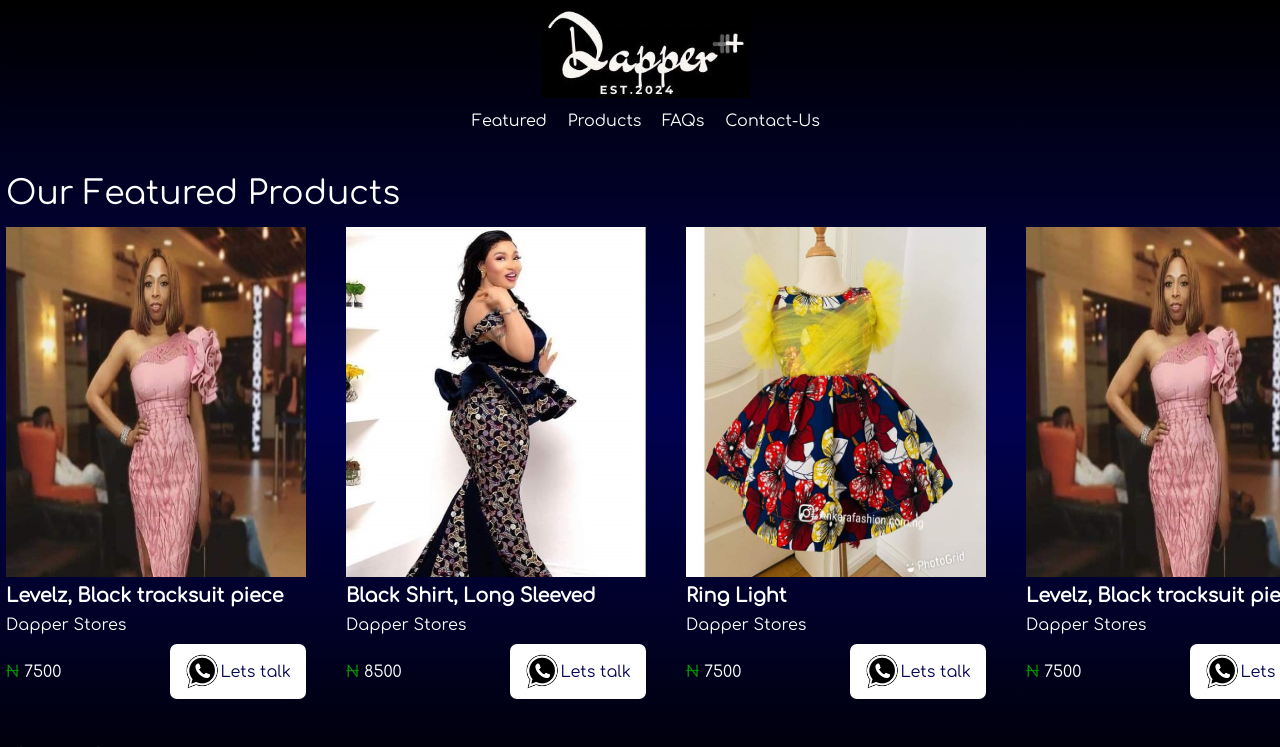
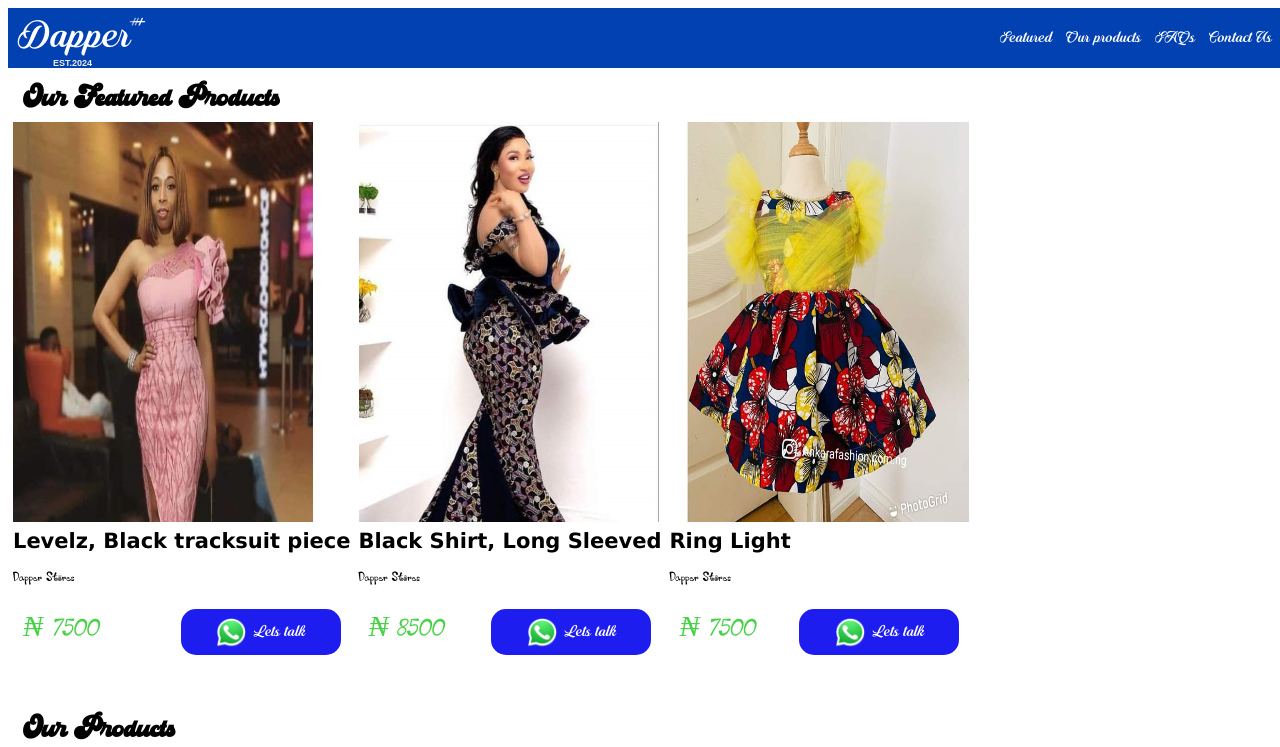
Before and after one commit to Riyanmakweng/dapper, a plain HTML site: page index.html in a window 1280 px wide. Shown: the top 747 px of the page. Drawn offline with Linux system fonts and the light colour scheme.

Commit message:
Add files via upload

```diff
--- a/index.html
+++ b/index.html
@@ -1,131 +1,172 @@
 <!DOCTYPE html>
 <html lang="en">
   <head>
-    <meta charset="UTF-8"/>
-    <meta name="viewport" content="width=device-width, initial-scale=0.6">
-    <title>Dapper Store</title>
-    <link rel="stylesheet" href="styles.css"/>
+    <meta charset="UTF-8" />
+    <meta name="viewport" content="width=device-width, initial-scale=1.0" />
+    <title>Trey's Cars</title>
+    <link rel="stylesheet" href="styles.css" />
   </head>
+  <body>
+    <header class="header">
+      <!-- <div class="logo">
+        <img src="/imgs/dapper-logo.jpg" alt="" class="logo" />
+      </div> -->
 
-  <body>
-    <div class="header">
-      <div>
-        <img src="img/dapper-logo.jpg" alt="" class="logo" />
+      <div class="logo-clone">
+        <div class="logo-field">
+          <div class="dapper">Dapper</div>
+          <div class="plus1">&#x2b</div>
+          <div class="plus2">&#x2b</div>
+          <div class="plus3">&#x2b</div>
+          <div class="aside"> EST.2024</div>
+        </div>
       </div>
 
       <div class="nav">
+        <nav>
           <a href="#featured">Featured</a>
-        <a href="#normal">Products</a>
-        <a href="#faq">FAQs</a>
-        <a href="#contact">Contact-Us</a>
+          <a href="#our-products">Our products</a>
+          <a href="#faqs">FAQs</a>
+          <a href="#Contact-us">Contact Us</a>
+        </nav>
       </div>
-    </div>
-    <main>
-      <section id="Featured">
-        <div class="intro">
-          Our Featured Products
-        </div>
-        <div class="container1">
+    </header>
+
+    <section id="featured">
+      <h2 class="intro">Our Featured Products</h2>
+
+      <div class="container">
         <div class="card">
-            <img src="#" alt="" width="300px" height="350px" loading="lazy">
+          <img src="imgs/car3.jpg" alt="" width="300px" height="400px" loading="lazy">
           <p class="product-info">Black hand-made skirt and blouse</p>
           <p class="seller">Dapper Stores</p>
           <div class="price-talk">
-              <p class="price"><span class="naira">&#8358 </span>5000</p>
+            <p class="price">&#8358 5000</p>
           <a href="https://wa.link/rpjarh" class="buy" target="_blank">
-              <img src="img/pngwing.com (4).png" alt="" class="whatsapp-logo">
+            <img src="imgs/facebook-logo-facebook-logo-transparent-facebook-icon-transparent-free-free-png (1).png" alt="" class="whatsapp-logo">
             Lets talk</a>
           </div>
         </div>
-
         <div class="card">
-            <img src="#" alt="" width="300px" height="350px" loading="lazy">
+          <img src="imgs/car3.jpg" alt="" width="300px" height="400px">
           <p class="product-info">Black hand-made skirt and blouse</p>
           <p class="seller">Dapper Stores</p>
           <div class="price-talk">
-              <p class="price"><span class="naira">&#8358 </span>5000</p>
+            <p class="price">&#8358 5000</p>
           <a href="https://wa.link/rpjarh" class="buy" target="_blank">
-              <img src="img/pngwing.com (4).png" alt="" class="whatsapp-logo">
+            <img src="imgs/facebook-logo-facebook-logo-transparent-facebook-icon-transparent-free-free-png (1).png" alt="" class="whatsapp-logo">
             Lets talk</a>
           </div>
         </div>
-        </div>
-        </section>
-      <section id="normal">
-        <div class="intro">
-          Our Other Products
-        </div>
-        <div class="container2">
         <div class="card">
-            <img src="#" alt="" width="300px" height="350px" loading="lazy">
+          <img src="imgs/car3.jpg" alt="" width="300px" height="400px">
           <p class="product-info">Black hand-made skirt and blouse</p>
           <p class="seller">Dapper Stores</p>
           <div class="price-talk">
-              <p class="price"><span class="naira">&#8358 </span>5000</p>
+            <p class="price">&#8358 5000</p>
           <a href="https://wa.link/rpjarh" class="buy" target="_blank">
-              <img src="img/pngwing.com (4).png" alt="" class="whatsapp-logo">
+            <img src="imgs/facebook-logo-facebook-logo-transparent-facebook-icon-transparent-free-free-png (1).png" alt="" class="whatsapp-logo">
             Lets talk</a>
           </div>
         </div>
+    </section>
+
+    <section id="our-products">
+      <h2 class="intro">Our Products</h2>
+
+      <div class="container our-products">
+        <div class="card">
+          <img src="imgs/car3.jpg" alt="" width="300px" height="400px">
+          <p class="product-info">Black hand-made skirt and blouse</p>
+          <p class="seller">Dapper Stores</p>
+          <div class="price-talk">
+            <p class="price">&#8358 5000</p>
+          <a href="https://wa.link/rpjarh" class="buy" target="_blank">
+            <img src="imgs/facebook-logo-facebook-logo-transparent-facebook-icon-transparent-free-free-png (1).png" alt="" class="whatsapp-logo">
+            Lets talk</a>
+          </div>
+        </div>
+        <div class="card">
+          <img src="imgs/car3.jpg" alt="" width="300px" height="400px">
+          <p class="product-info">Black hand-made skirt and blouse</p>
+          <p class="seller">Dapper Stores</p>
+          <div class="price-talk">
+            <p class="price">&#8358 5000</p>
+          <a href="https://wa.link/rpjarh" class="buy" target="_blank">
+            <img src="imgs/facebook-logo-facebook-logo-transparent-facebook-icon-transparent-free-free-png (1).png" alt="" class="whatsapp-logo">
+            Lets talk</a>
+          </div>
+        </div>
+        <div class="card">
+          <img src="imgs/car3.jpg" alt="" width="300px" height="400px">
+          <p class="product-info">Black hand-made skirt and blouse</p>
+          <p class="seller">Dapper Stores</p>
+          <div class="price-talk">
+            <p class="price">&#8358 5000</p>
+          <a href="https://wa.link/rpjarh" class="buy" target="_blank">
+            <img src="imgs/facebook-logo-facebook-logo-transparent-facebook-icon-transparent-free-free-png (1).png" alt="" class="whatsapp-logo">
+            Lets talk</a>
+          </div>
         </div>
     </section>
-      <section id="faq">
+
+    <section id="faqs">
 
       <div class="faqs">
-          <div class="intro">
-            FAQs
-          </div>
-
+        <h3 class="faqs-intro">FAQs</h3>
         <div class="question-box1">
           <p class="question question1">How to place an order?</p>
           <div class="arrow-box">
-              <img src="img/arrow_right.png" alt="" class="arrow1">
+            <img src="imgs/arrow_right.png" alt="" class="arrow1">
           </div>
         </div>
         <p class="answer answer1">You click the lets talk button and talk to Dapper on whatsapp while sending a picture of the product you want to order.</p>
-
         <div class="question-box2">
           <p class="question question2">How to pay for the product?</p>
           <div class="arrow-box">
-              <img src="img/arrow_right.png" alt="" class="arrow2">
+            <img src="imgs/arrow_right.png" alt="" class="arrow2">
           </div>
         </div>
         <p class="answer answer2">After clicking the lets talk button and talking to Dapper, we will direct you on the payment and delivery.</p>
-
         <div class="question-box3">
           <p class="question question3">How long does delivery take?</p>
           <div class="arrow-box">
-              <img src="img/arrow_right.png" alt="" class="arrow3">
+            <img src="imgs/arrow_right.png" alt="" class="arrow3">
           </div>
         </div>
         <p class="answer answer3">After clicking the lets talk button and talking to Dapper, we will tell you about the delivery time which is usually with 7 days.</p>
 
+
+
       </div>
 
     </section>
-      <section id="contact">
-        <div class="intro">
-          You can contact us on any of these platforms:
-        </div>
+
+
+
+    </main>
+
+    <footer id="Contact-us">
+      <p class="intro">Contact us on any of these platforms</p>
       <div class="contacts">
         <div>
-            <a href="https://www.instagram.com/_dapper.inc?igsh=cHM0ZXk4YXhiYzMw&utm_source=qr" target="_blank"><img src="img/pngwing.com (1).png" alt=""></a>
+          <a href="https://www.instagram.com/_dapper.inc?igsh=cHM0ZXk4YXhiYzMw&utm_source=qr" target="_blank"><img src="imgs/pngwing.com (1).png" alt=""></a>
         </div>
         <div>
-            <a href="https://wa.link/rpjarh" target="_blank"><img src="img/pngwing.com.png" alt=""></a>
+          <a href="https://wa.link/rpjarh" target="_blank"><img src="imgs/pngwing.com.png" alt=""></a>
         </div>
         <div>
-            <a href="https://www.facebook.com/profile.php?id=61563830686699&mibextid=LQQJ4d" target="_blank"><img src="img/facebook-logo.png" alt=""></a>
+          <a href="https://www.facebook.com/profile.php?id=61563830686699&mibextid=LQQJ4d" target="_blank"><img src="imgs/facebook-logo-facebook-logo-transparent-facebook-icon-transparent-free-free-png (1).png" alt=""></a>
         </div>
       </div>
-      </section>
-    </main>
 
       <br>
       <hr>
-    <footer>
-      &lt;&lt;&lt; &copy;Powered by J Tech &gt;&gt;&gt; &nbsp;&nbsp;<a href="#">Back to Top</a>
+      <div class="copyright">
+          <div>&gt;&gt;&gt; &copy; Powered by J-Tech &lt;&lt;&lt;</div>
+      </div>
     </footer>
+
 
     <script src="script.js"></script>
   </body>
--- a/script.js
+++ b/script.js
@@ -1,25 +1,7 @@
 "use strict";
 
 const product1 = {
-  img: "img/car2.jpg",
-  product_info: "Levelz, Black tracksuit piece",
-  price: 7500,
-  category: "clothes",
-  productNo: 1,
-  product_seller: "Dapper Stores",
-  type: "featured",
-};
-const product7 = {
-  img: "img/car2.jpg",
-  product_info: "Levelz, Black tracksuit piece",
-  price: 7500,
-  category: "clothes",
-  productNo: 1,
-  product_seller: "Dapper Stores",
-  type: "featured",
-};
-const product8 = {
-  img: "img/car2.jpg",
+  img: "imgs/car2.jpg",
   product_info: "Levelz, Black tracksuit piece",
   price: 7500,
   category: "clothes",
@@ -29,7 +11,7 @@ const product8 = {
 };
 
 const product2 = {
-  img: "img/car3.jpg",
+  img: "imgs/car3.jpg",
   product_info: "Black Shirt, Long Sleeved",
   price: 8500,
   category: "clothes",
@@ -39,7 +21,7 @@ const product2 = {
 };
 
 const product3 = {
-  img: "img/car4.jpg",
+  img: "imgs/car4.jpg",
   product_info: "Ring Light",
   price: 7500,
   category: "clothes",
@@ -49,7 +31,7 @@ const product3 = {
 };
 
 const product4 = {
-  img: "img/car4.jpg",
+  img: "imgs/car4.jpg",
   product_info: "Ring Light",
   price: 7500,
   category: "clothes",
@@ -59,7 +41,7 @@ const product4 = {
 };
 
 const product5 = {
-  img: "img/car4.jpg",
+  img: "imgs/car4.jpg",
   product_info: "Ring Light",
   price: 7500,
   category: "clothes",
@@ -69,7 +51,7 @@ const product5 = {
 };
 
 const product6 = {
-  img: "img/car4.jpg",
+  img: "imgs/car4.jpg",
   product_info: "Ring Light",
   price: 7500,
   category: "clothes",
@@ -78,23 +60,14 @@ const product6 = {
   type: "normal",
 };
 
-const products = [
-  product1,
-  product2,
-  product3,
-  product4,
-  product5,
-  product6,
-  product7,
-  product8,
-];
+const products = [product1, product2, product3, product4, product5, product6];
 
 const featuredProduct = products.filter((pro) => pro.type === "featured");
 const ourProduct = products.filter((pro) => pro.type === "normal");
 
 // Select Elements
-const featuredProducts = document.querySelector(".container1");
-const ourProducts = document.querySelector(".container2");
+const featuredProducts = document.querySelector(".container");
+const ourProducts = document.querySelector(".our-products");
 
 const question = document.querySelectorAll(".question");
 const question1 = document.querySelector(".question-box1");
@@ -114,14 +87,15 @@ const displayFeaturedProduct = function () {
     featuredProducts.insertAdjacentHTML(
       "beforeend",
       `<div class="card">
-            <img src="${product.img}" alt="" width="300px" height="350px" loading="lazy">
+          <img src="${product.img}" alt="" width="300px" height="400px" loading="lazy" >
           <p class="product-info">${product.product_info}</p>
           <p class="seller">${product.product_seller}</p>
           <div class="price-talk">
-              <p class="price"><span class="naira">&#8358 </span>${product.price}</p>
+            <p class="price">&#8358 ${product.price}</p>
           <a href="https://wa.link/rpjarh" class="buy" target="_blank">
-              <img src="img/pngwing.com (4).png" alt="" class="whatsapp-logo">
-              Lets talk</a>
+            <img src="imgs/pngwing.com.png" alt="" class="whatsapp-logo">
+            Lets talk
+            </a>
           </div>
         </div>`
     );
@@ -134,14 +108,15 @@ const displayOurProduct = function () {
     ourProducts.insertAdjacentHTML(
       "beforeend",
       `<div class="card">
-            <img src="${product.img}" alt="" width="300px" height="350px" loading="lazy">
+          <img src="${product.img}" alt="" class='image' width="300px" height="400px" loading="lazy">
           <p class="product-info">${product.product_info}</p>
           <p class="seller">${product.product_seller}</p>
           <div class="price-talk">
-              <p class="price"><span class="naira">&#8358 </span>${product.price}</p>
+            <p class="price">&#8358 ${product.price}</p>
           <a href="https://wa.link/rpjarh" class="buy" target="_blank">
-              <img src="img/pngwing.com (4).png" alt="" class="whatsapp-logo">
-              Lets talk</a>
+            <img src="imgs/pngwing.com.png" alt="" class="whatsapp-logo">
+            Lets talk
+            </a>
           </div>
         </div>`
     );
--- a/styles.css
+++ b/styles.css
@@ -1,125 +1,186 @@
 @font-face {
-  font-family: simply-mono;
-  src: url(fonts/SimplyMono-Book.ttf);
+  font-family: myFont;
+  src: url(fonts/main.sty.ttf);
 }
 
 @font-face {
-  font-family: comfortaa;
-  src: url(fonts/Comfortaa-Regular.ttf);
+  font-family: ranchino;
+  src: url(fonts/ranchino.otf);
 }
 
-body,
+@font-face {
+  font-family: curly;
+  src: url(fonts/Curly.ttf);
+}
+
 html {
-  margin: 0;
-  padding: 3px;
-  width: 100%;
-  height: 100%;
-  background: linear-gradient(to bottom, black, rgb(1, 1, 83), black);
-  color: white;
-  font-family: comfortaa;
+  margin: none;
+}
+* {
+  font-family: curly;
+  color: black;
+  margin: none;
+}
+
+body {
+  margin: none;
 }
 
 .header {
   display: flex;
-  justify-content: center;
   align-items: center;
-  flex-direction: column;
+  justify-content: space-between;
+  background-color: rgb(1, 65, 177);
+  padding: 5px 10px;
+  width: 100%;
+}
+
+.logo-field {
+  position: relative;
+  height: 50px;
+}
+
+.dapper {
+  color: white;
+  font-size: 2.5rem;
+  font-family: ranchino;
+  position: absolute;
+}
+
+.plus1 {
+  font-family: ranchino;
+  position: absolute;
+  color: rgba(255, 255, 255, 0.627);
+  top: -10px;
+  left: 110px;
+  font-size: 2rem;
+}
+
+.plus2 {
+  font-family: ranchino;
+  position: absolute;
+  color: rgba(255, 255, 255, 0.627);
+  top: -10px;
+  left: 113px;
+  font-size: 2rem;
+}
+.plus3 {
+  font-family: ranchino;
+  position: absolute;
+  color: white;
+  top: -10px;
+  left: 117px;
+  font-size: 2rem;
+}
+
+.aside {
+  font-family: sans-serif;
+  position: absolute;
+  color: rgb(239, 236, 236);
+  font-weight: 700;
+  font-size: 9px;
+  bottom: -5px;
+  left: 35px;
+}
+
+.nav {
+  display: inline-block;
 }
 
 .logo {
-  width: 13em;
   display: inline-block;
+  height: 54px;
 }
 
-.nav {
-  margin: 10px 0 20px 0;
+a {
+  margin-right: 10px;
+  color: white;
+  font-size: 1rem;
+  text-decoration: none;
+  font-weight: 400;
+  font-family: ranchino;
 }
 
-.nav a {
-  color: white;
-  text-decoration: none;
-  margin: 0 8px;
+#featured,
+#our-products {
+  margin: 5px 0 30px 0;
+  padding: 5px;
 }
 
-.intro {
-  font-size: 33px;
-  margin: 25px 0 15px 0;
-  display: block;
-}
-
-.container1,
-.container2 {
-  display: flex;
-  flex-direction: row;
-  overflow: scroll;
-}
-
-.container1,
-.container2 {
+.container {
   display: flex;
   flex-direction: row;
   margin: 10px 0 auto 0;
   overflow-x: scroll;
-  overflow-y: visible;
 }
 
-.container1::-webkit-scrollbar,
-.container2::-webkit-scrollbar {
+.container::-webkit-scrollbar {
   height: 5px;
 }
 
-.container1::-webkit-scrollbar-thumb,
-.container2::-webkit-scrollbar-thumb {
+.container::-webkit-scrollbar-thumb {
   background: rgba(70, 70, 70, 0.444);
 }
 
+.intro,
+.faqs-intro {
+  font-family: myFont;
+  font-size: 1.5rem;
+  font-weight: 400px;
+  margin: 10px;
+}
+
 .card {
-  display: flex;
-  flex-direction: column;
-  margin-bottom: 20px;
+  margin: 0 8px 10px 0;
 }
 
 .product-info {
-  font-weight: 700;
-  font-size: larger;
-  width: 340px;
-  margin: 8px 0 10px 0;
-}
-
-.seller {
   margin: 0 0 10px 0;
-}
-
-.price {
-  font-weight: 500;
-  display: inline-block;
+  font-weight: 600;
+  font-size: 21px;
+  font-family: Verdana;
+  text-wrap: wrap;
 }
 
 .price-talk {
   display: flex;
   justify-content: space-between;
   align-items: center;
-  width: 300px;
 }
 
-.naira {
-  color: rgb(1, 157, 1);
+.price {
+  display: inline-block;
+  margin: 5px 20px 10px 10px;
+  font-weight: 300;
+  font-style: oblique;
+  font-size: 30px;
+  color: rgba(22, 197, 22, 0.788);
+}
+
+.buy {
+  display: flex;
+  background-color: rgba(24, 24, 240, 0.977);
+  color: white;
+  border-radius: 15px;
+  width: 60px;
+  height: 30px;
+  border: none;
+  padding: 8px 50px 8px 50px;
+  white-space: nowrap;
+  justify-content: center;
+  align-items: center;
+  gap: 0.5rem;
+}
+
+.buy:hover {
+  background-color: white;
+  color: rgba(24, 24, 240, 0.977);
+  transition: 0.5s;
+  border: 1px solid rgba(24, 24, 240, 0.977);
 }
 
 .whatsapp-logo {
-  width: 35px;
-}
-
-.buy {
-  background-color: white;
-  color: rgb(1, 1, 83);
-  text-decoration: none;
-  padding: 10px 15px;
-  display: flex;
-  justify-content: center;
-  align-items: center;
-  width: fit-content;
-  border-radius: 7px;
+  width: 30px;
 }
 
 .contacts {
@@ -133,13 +194,18 @@ html {
   max-width: 200px;
 }
 
-.faqs {
-  margin-bottom: 20px;
+.copyright {
+  display: flex;
+  align-items: center;
+  justify-content: center;
 }
 
+.faqs-intro {
+  letter-spacing: 5px;
+}
 .question {
-  font-size: 20px;
-  margin: 5px 0 7px 0;
+  font-size: 40px;
+  margin: 5px 0 0 0;
   white-space: nowrap;
 }
 
@@ -152,20 +218,26 @@ html {
   display: none;
 }
 
+/* h3 {
+  font-size: 40px;
+  margin: 0 0 10px 0;
+  font-weight: 600;
+  font-style: normal;
+} */
+
 .question-box1,
 .question-box2,
 .question-box3 {
-  color: white;
+  background-color: aliceblue;
   display: flex;
   justify-content: space-between;
   align-items: center;
-  cursor: pointer;
 }
 
 .arrow-box {
-  width: 30px;
+  width: 25px;
   background-color: white;
-  border-radius: 20px;
+  border-radius: 50%;
   padding: 5px;
   margin: 0 10px 0 0;
 }
@@ -183,23 +255,25 @@ html {
   transition: 0.15s;
 }
 
-footer {
-  display: flex;
-  justify-content: center;
-  align-items: center;
-}
-
-.contacts {
-  padding: 20px 0 0 0;
-}
-
-footer a {
-  color: white;
-  text-decoration: none;
-}
-
-@media (max-width: 480) {
+@media (max-width: 480px) {
   .header {
-    align-items: start;
+    display: flex;
+    flex-direction: column;
+    justify-content: center;
+    align-items: center;
+    position: relative;
+    height: 70px;
+  }
+  .logo-field {
+    position: absolute;
+    left: 40%;
+    top: 2px;
+  }
+  .nav {
+    position: absolute;
+    bottom: 1px;
+  }
+  .intro {
+    text-align: center;
   }
 }
```
Lines whose indentation alone changed are shown as unchanged.
